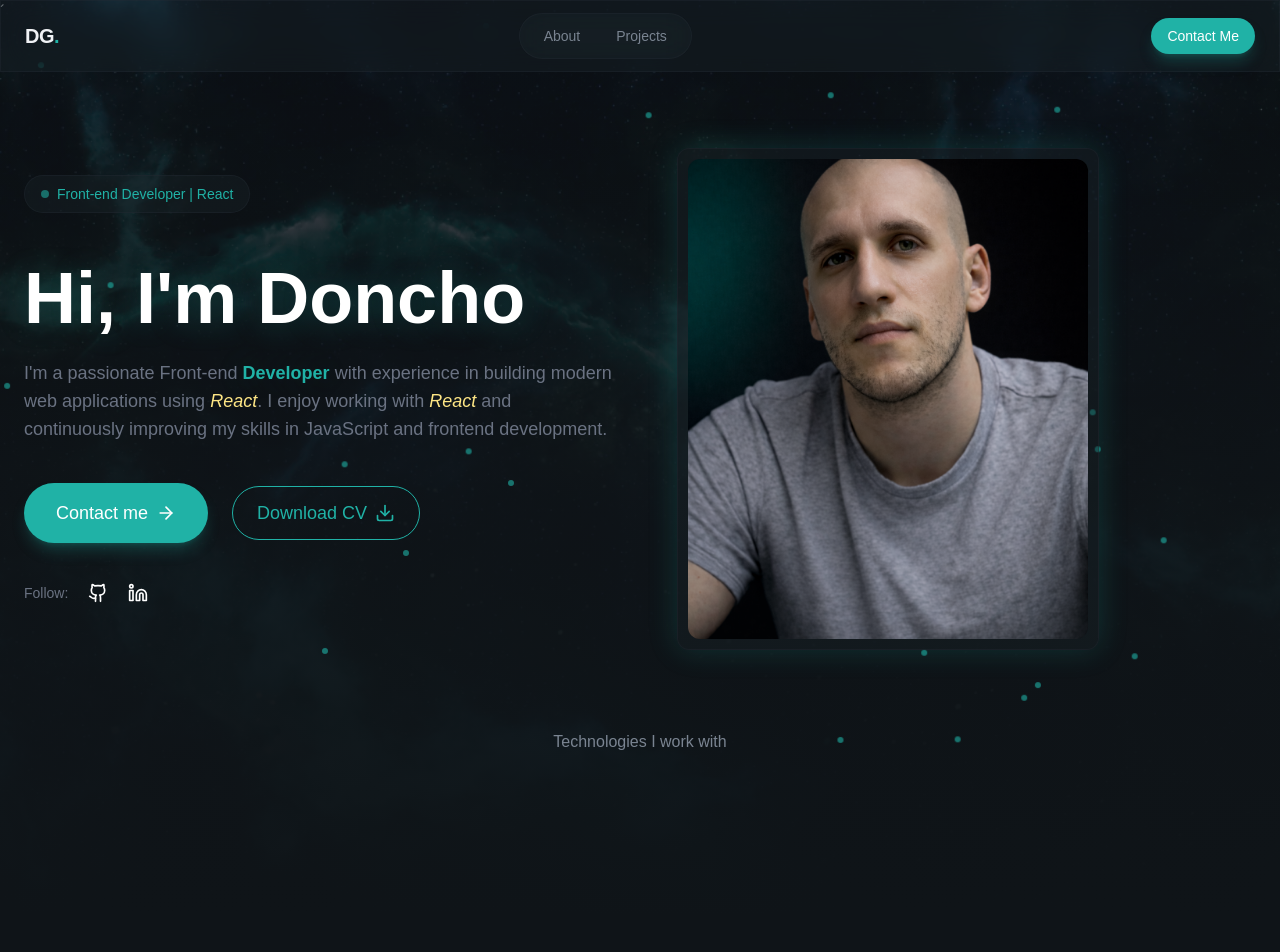
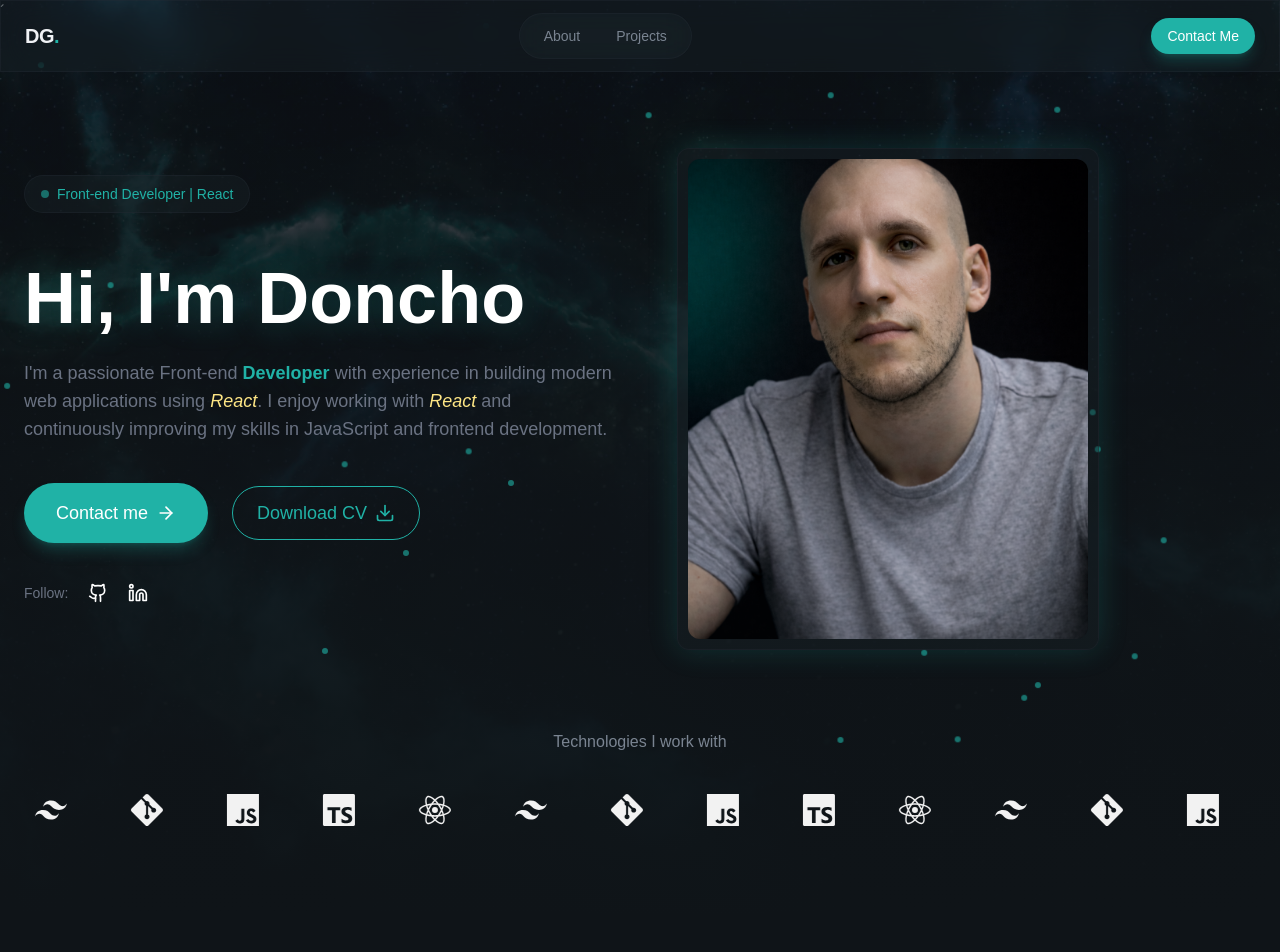
Before and after one commit to JSX-Learning-Path/My-Personal-Portfolio-JSX-Tailwindcss, a React (Vite) app in the folder portfolio/: page / in a window 1280 px wide. Shown: the top 952 px of the page. Built offline with nearby package versions, Linux system fonts and the light colour scheme.

Commit message:
Refactor Hero component to streamline skills mapping and improve marquee animation

```diff
--- a/portfolio/src/sections/Hero.jsx
+++ b/portfolio/src/sections/Hero.jsx
@@ -3,7 +3,6 @@ import Button from "../components/Button";
 import { ArrowRight, Download, Github, Linkedin } from "lucide-react";
 import profileImage from "../assets/profile-picture-1.png";
 import skills from "../data/skills";
-import { SiReact } from "react-icons/si";
 
 function Hero() {
   return (
@@ -121,13 +120,8 @@ function Hero() {
             Technologies I work with
           </p>
           <div className="relative overflow-hidden">
-            <div className="flex min-w-max animation-marquee">
-              {[...skills,...skills,...skills,...skills].map((group) => (
-                <div
-                  key={group}
-                  className="flex min-w-full shrink-0 justify-end"
-                >
-                  {skills.map((skill, index) => {
+            <div className="flex w-max animation-marquee">
+              {[...skills, ...skills, ...skills, ...skills].map((skill, index) => {
                 const Icon = skill.icon;
 
                 return (
@@ -140,8 +134,6 @@ function Hero() {
                 );
               })}
             </div>
-              ))}
-            </div>
           </div>
         </div>
       </div>
```
Lines whose indentation alone changed are shown as unchanged.
